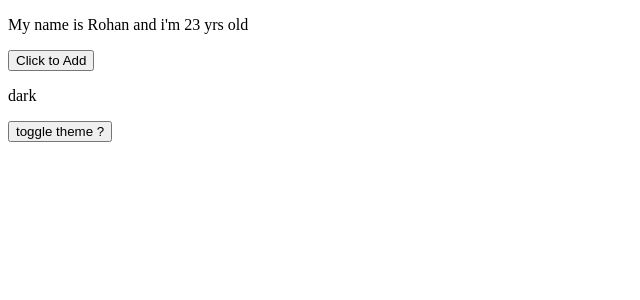
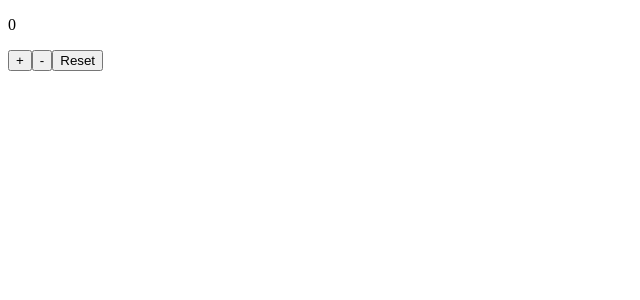
Before and after one commit to Rairohan/react-concepts, a React (Vite) app: page / in a window 1280 px wide. Shown: the top 300 px of the page, without its empty margins (0-640 px from the left). Built offline with nearby package versions, Linux system fonts and the light colour scheme.

Commit message:
CustomHook concepts

```diff
--- a/src/App.jsx
+++ b/src/App.jsx
@@ -167,14 +167,22 @@ import { createContext, use, useReducer, useState } from 'react'
 // import ShoppingCart from './useMemo/ShoppingCart'
 
 //---------------useCallback----------------
-import ButtonHandler from './useCallback/ButtonHandler'
-import SearchHandler from './useCallback/SearchHandler'
-// import Parent from './useCallback/React.memo/task1/Parent'
-// import Parent from './useCallback/React.memo/task2/Parent'
-// import Parent from './useCallback/React.memo/task3/Parent'
-import Parent from './useCallback/React.memo/task4/Parent'
+// import ButtonHandler from './useCallback/ButtonHandler'
+// import SearchHandler from './useCallback/SearchHandler'
+// // import Parent from './useCallback/React.memo/task1/Parent'
+// // import Parent from './useCallback/React.memo/task2/Parent'
+// // import Parent from './useCallback/React.memo/task3/Parent'
+// import Parent from './useCallback/React.memo/task4/Parent'
+// export default function App(){
+//     return(
+//         <Parent/>
+//     )
+// }
+
+//---------------CustomHooks----------------
+import ScoreBoard from './CustomHooks/ScoreBoard'
 export default function App(){
     return(
-        <Parent/>
+        <ScoreBoard/>
     )
 }
--- /dev/null
+++ b/src/CustomHooks/ScoreBoard.jsx
@@ -0,0 +1,12 @@
+import useCounter from "./useCounter";
+export default function ScoreBoard(){
+    const{count,increment,decrement,reset} = useCounter()
+    return(
+        <div>
+             <p>{count}</p>
+             <button onClick={increment}>+</button>
+             <button onClick={decrement}>-</button>
+             <button onClick={reset}>Reset</button>
+        </div>
+    )
+}
--- /dev/null
+++ b/src/CustomHooks/useCounter.jsx
@@ -0,0 +1,9 @@
+import {useState} from 'react';
+export default function useCounter(){
+    const [count,setCount] = useState(0)
+    const increment = ()=>(setCount(count + 1))
+    const decrement = ()=>(setCount(count - 1 ))
+    const reset =()=>(setCount(0))
+
+    return{count,increment,decrement,reset}
+}
--- a/src/useCallback/React.memo/task3/Child.jsx
+++ b/src/useCallback/React.memo/task3/Child.jsx
@@ -12,7 +12,7 @@ export const Child2 = React.memo(function Child2({onRemove,count}){
     console.log("Child 2")
     return(
         <div>
-            <button onClick={onRemove}>Click to removev</button>
+            <button onClick={onRemove}>Click to remove</button>
         </div>
     )
 })
```
